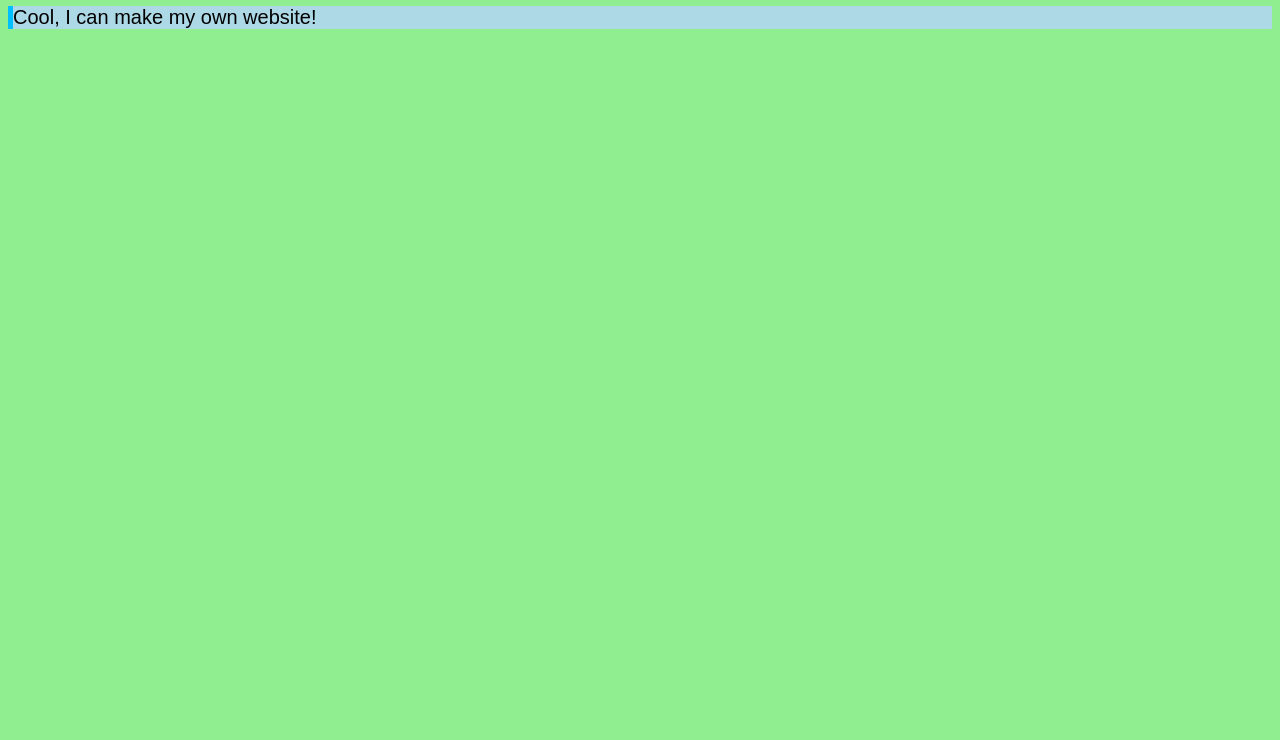
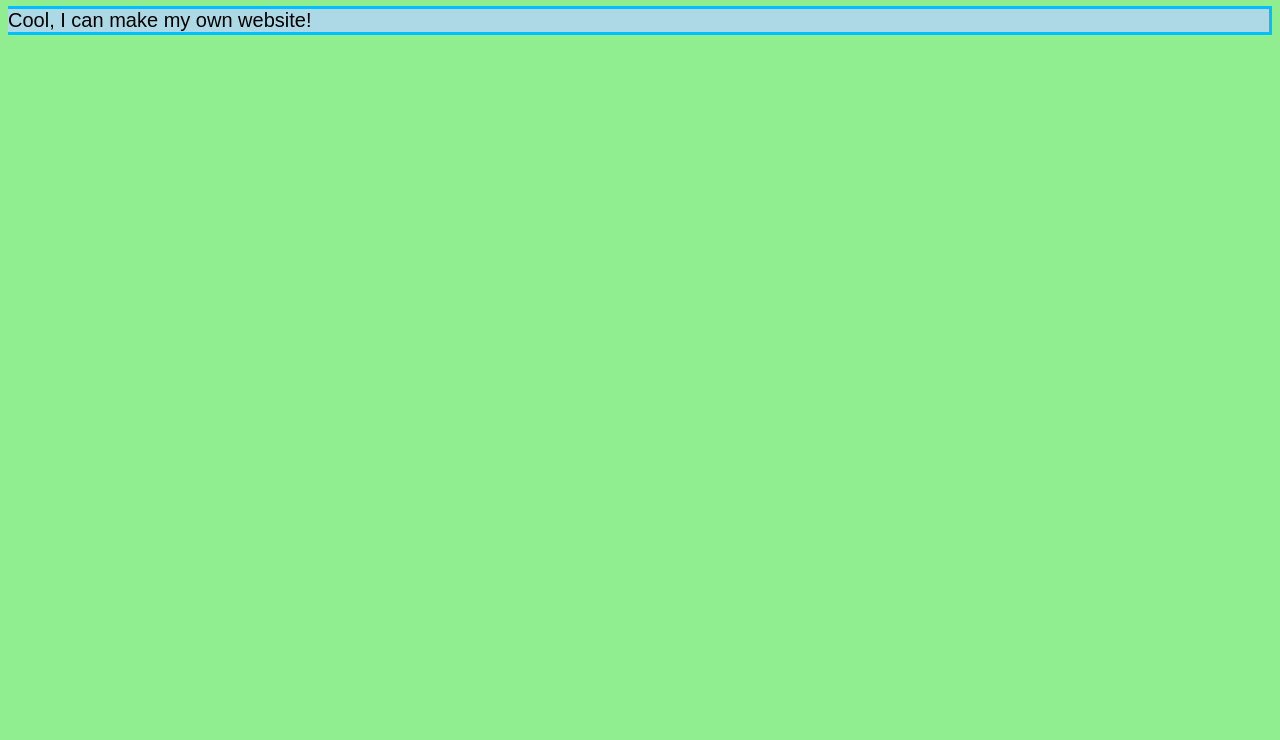
Before and after one commit to redgreenandblue/website, a plain HTML site: page index.html in a window 1280 px wide. Shown: the part 60-800 px from the top of the page. Drawn offline with Linux system fonts and the light colour scheme.

Commit message:
Update index.html

```diff
--- a/index.html
+++ b/index.html
@@ -15,7 +15,7 @@
         font-family: arial;
         font-size: 20px;
         border-style: solid;
-        border-width: 0px 0px 0px 5px;
+        border-left: 5px;
         border-color: deepskyblue;
         background-color: lightblue;
       }
```
